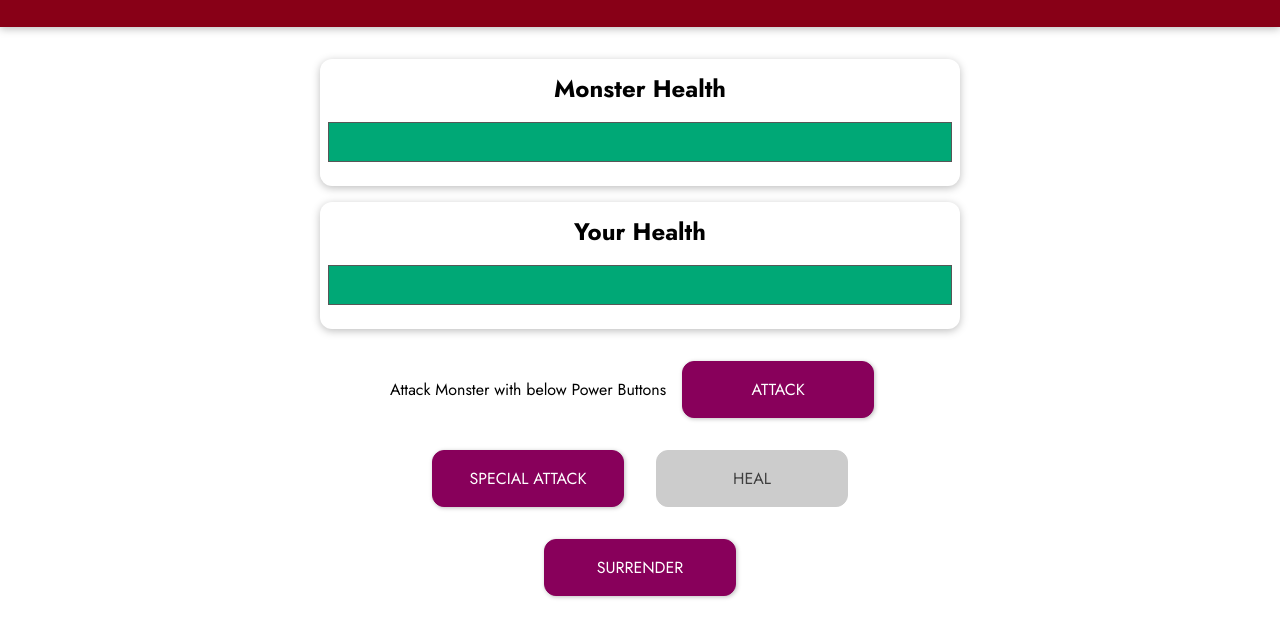
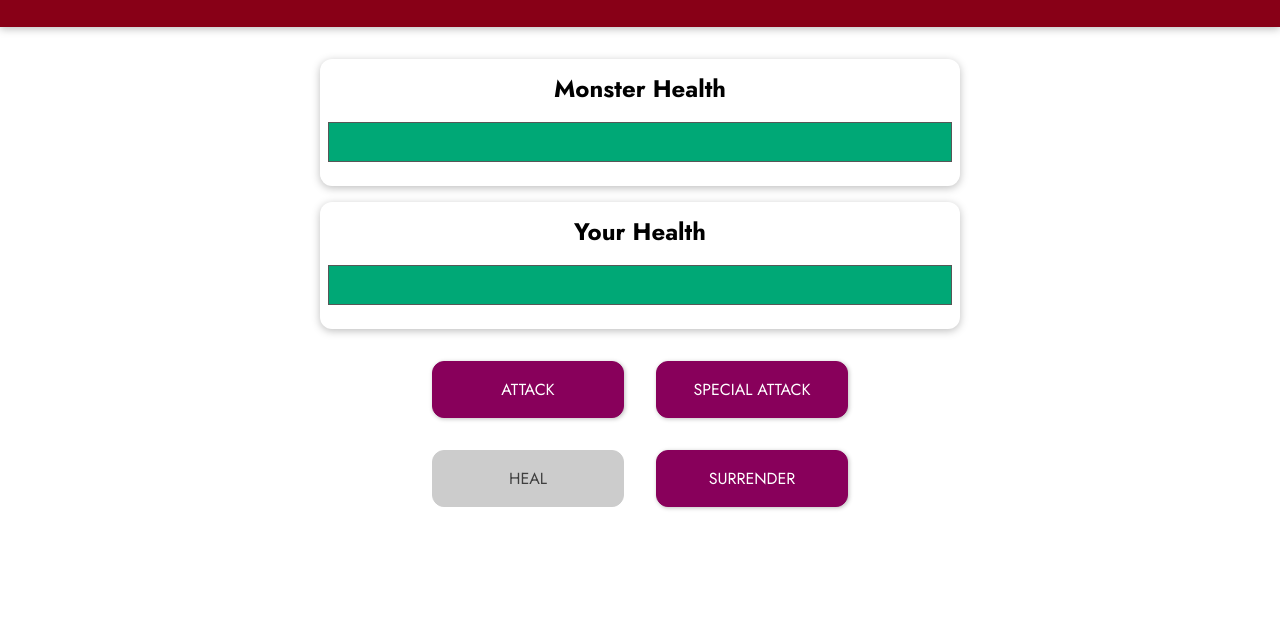
Before and after one commit to sushanthAC/monster-slayer-game, a plain HTML site: page index.html in a window 1280 px wide. Both pictures are taken after a click on the button "Start New Game". Shown: the part 78-716 px from the top of the page. Drawn offline with nearby package versions, Linux system fonts and the light colour scheme.

Commit message:
UI updates

```diff
--- a/app.js
+++ b/app.js
@@ -72,6 +72,7 @@ const app = Vue.createApp({
             this.currentRound= 0;
             this.winner= null;
             this.winnerBlock = 'continue';
+            this.disableHeal = true
         },
         surrnder() {
             this.winnerBlock = 'result';
--- a/index.html
+++ b/index.html
@@ -40,7 +40,6 @@
         <button @click="startNewGame">Start New Game</button>
       </section>
       <section id="controls" v-else="winnerBlock == 'continue'">
-        <p>Attack Monster with below Power Buttons</p>
         <button @click="attackMonster">ATTACK</button>
         <button :disabled="mayUseSpecialAttack" @click="specialAttack">SPECIAL ATTACK</button>
         <button :disabled="disableHeal" @click="healPlayer">HEAL</button>
```
